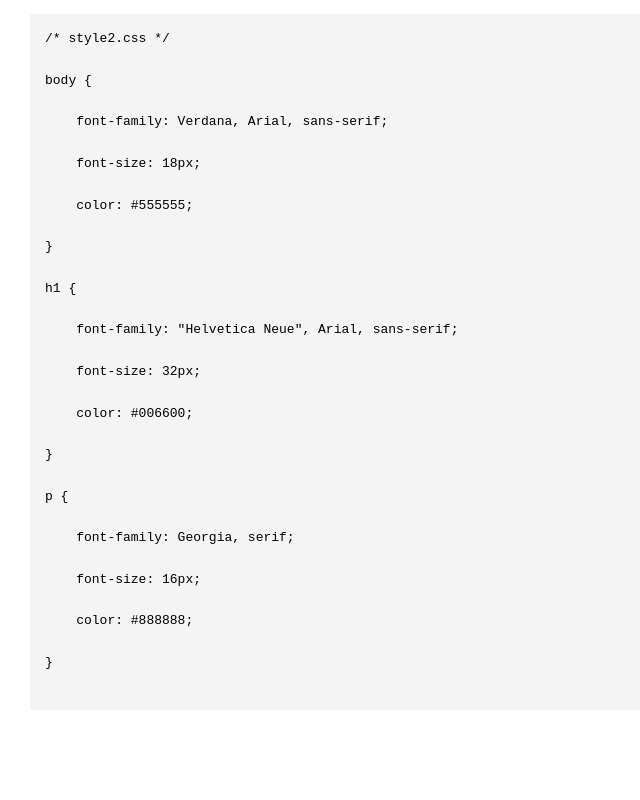
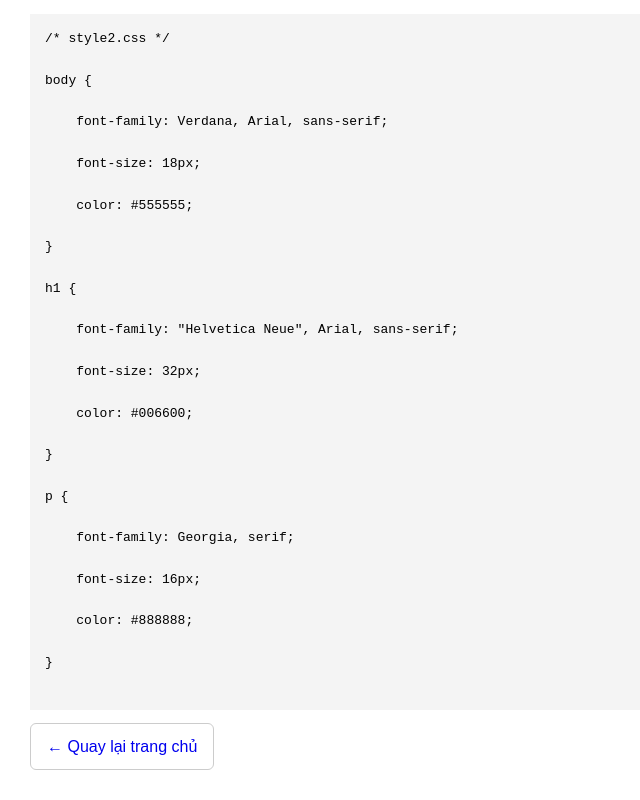
Before and after one commit to queanh1101/bai14.github.io, a plain HTML site: page index.html in a window 1280 px wide. Shown: the part 3130-3930 px from the top of the page, without its empty margins (0-640 px from the left). Before the commit the page ends 3870 px from the top, so only its background shows below. Drawn offline with Linux system fonts and the light colour scheme.

Commit message:
Update index.html

```diff
--- a/index.html
+++ b/index.html
@@ -254,4 +254,14 @@ p {
     </pre>
 
 </body>
+    <a href="https://nt4620567-byte.github.io/Nhom4-12van/ "style="
+  display:inline-block;
+  padding:10px 16px;
+  text-decoration:none;
+  border:1px solid #ccc;
+  border-radius:6px;
+  font-size:16px;
+">
+  ← Quay lại trang chủ
+</a>
 </html>
```
